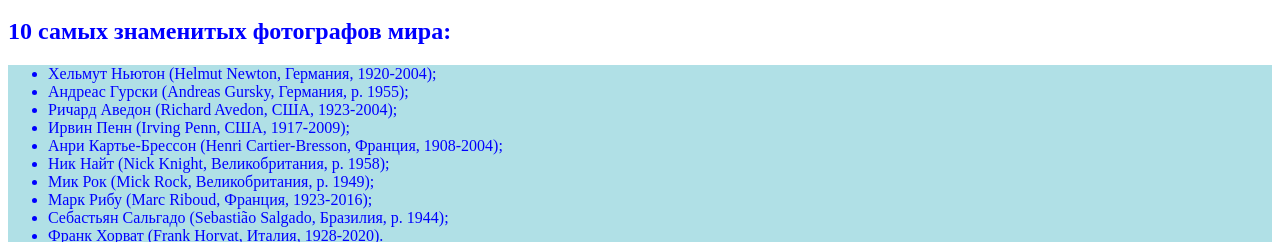
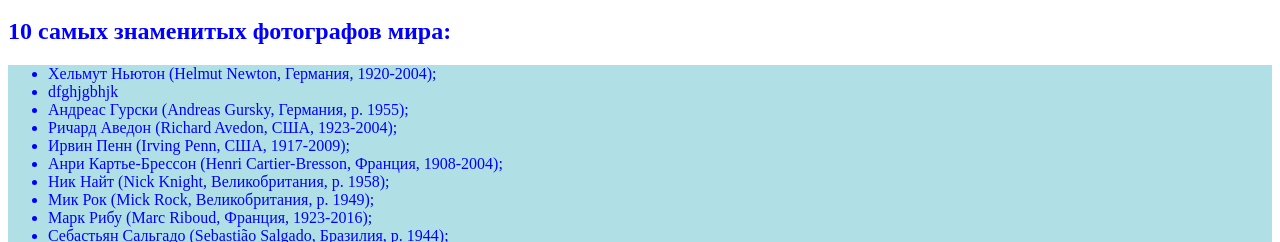
Before and after one commit to olgachka123/olgachka123.github.io, a plain HTML site: page index.html in a window 1280 px wide. Shown: the part 201-443 px from the top of the page. Drawn offline with Linux system fonts and the light colour scheme.

Commit message:
index.html

```diff
--- a/index.html
+++ b/index.html
@@ -19,6 +19,9 @@
             <ul class="block foto">
                 <li>
                     Хельмут Ньютон (Helmut Newton, Германия, 1920-2004);
+                </li>
+                <li>
+                    dfghjgbhjk
                 </li>
                 <li>
                     Андреас Гурски (Andreas Gursky, Германия, р. 1955);
```
